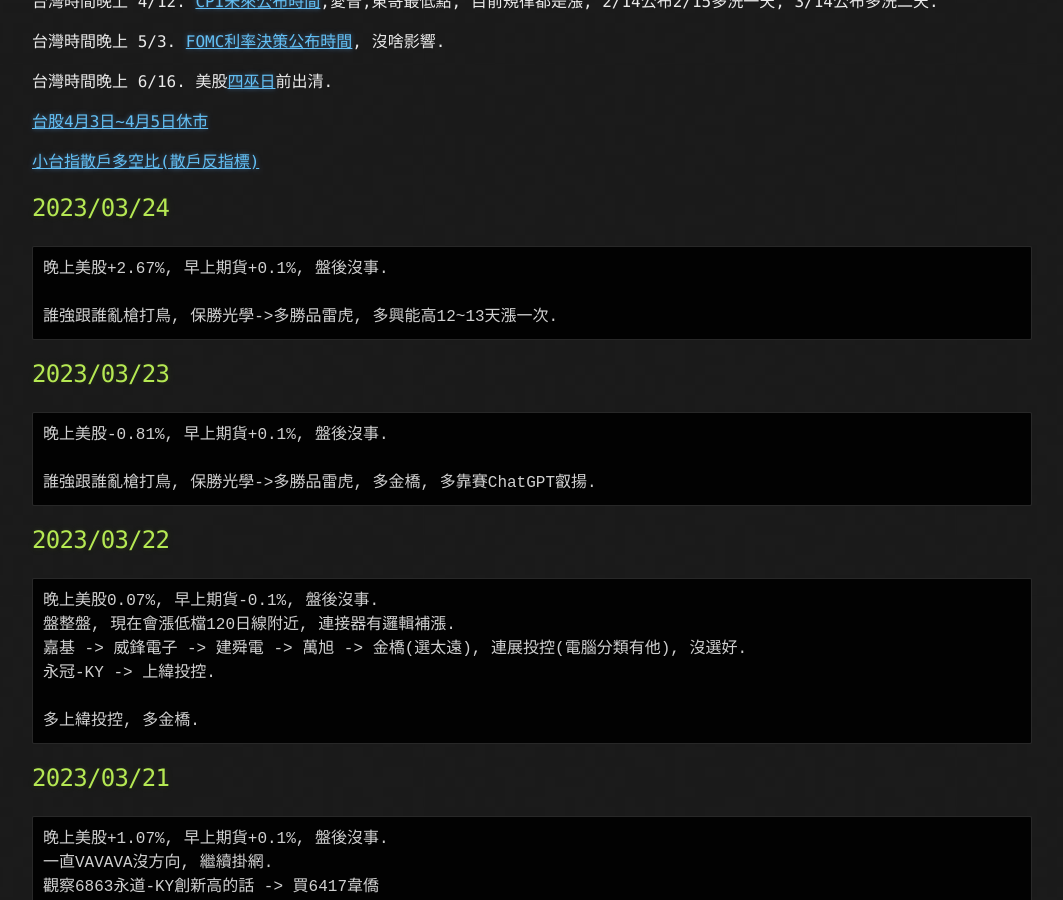
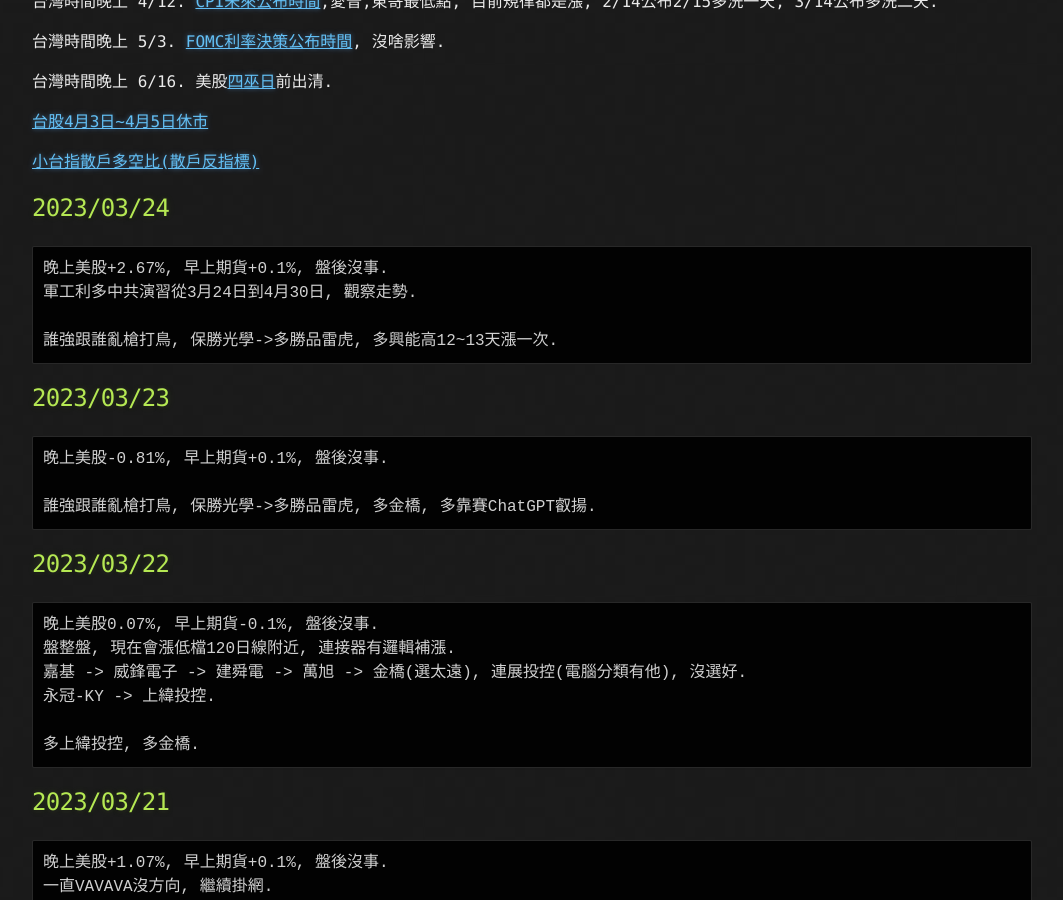
Before and after one commit to lepg5487/Stock_God, a Jekyll site: the page built from index.md, in a window 1280 px wide and 900 px high, scrolled down 468 px. Shown: the whole window, without its empty margins (108-1171 px from the left). Built offline with Jekyll 4.4.1, drawn with Linux system fonts in a browser that asks for light colours; our own code applies the rules of GitHub Pages for plain Markdown files.

Commit message:
Update index.md

````diff
--- a/index.md
+++ b/index.md
@@ -25,6 +25,7 @@ layout: testlayouts
 ## 2023/03/24
 ```
 晚上美股+2.67%, 早上期貨+0.1%, 盤後沒事.
+軍工利多中共演習從3月24日到4月30日, 觀察走勢.
 
 誰強跟誰亂槍打鳥, 保勝光學->多勝品雷虎, 多興能高12~13天漲一次.
 ```
````
